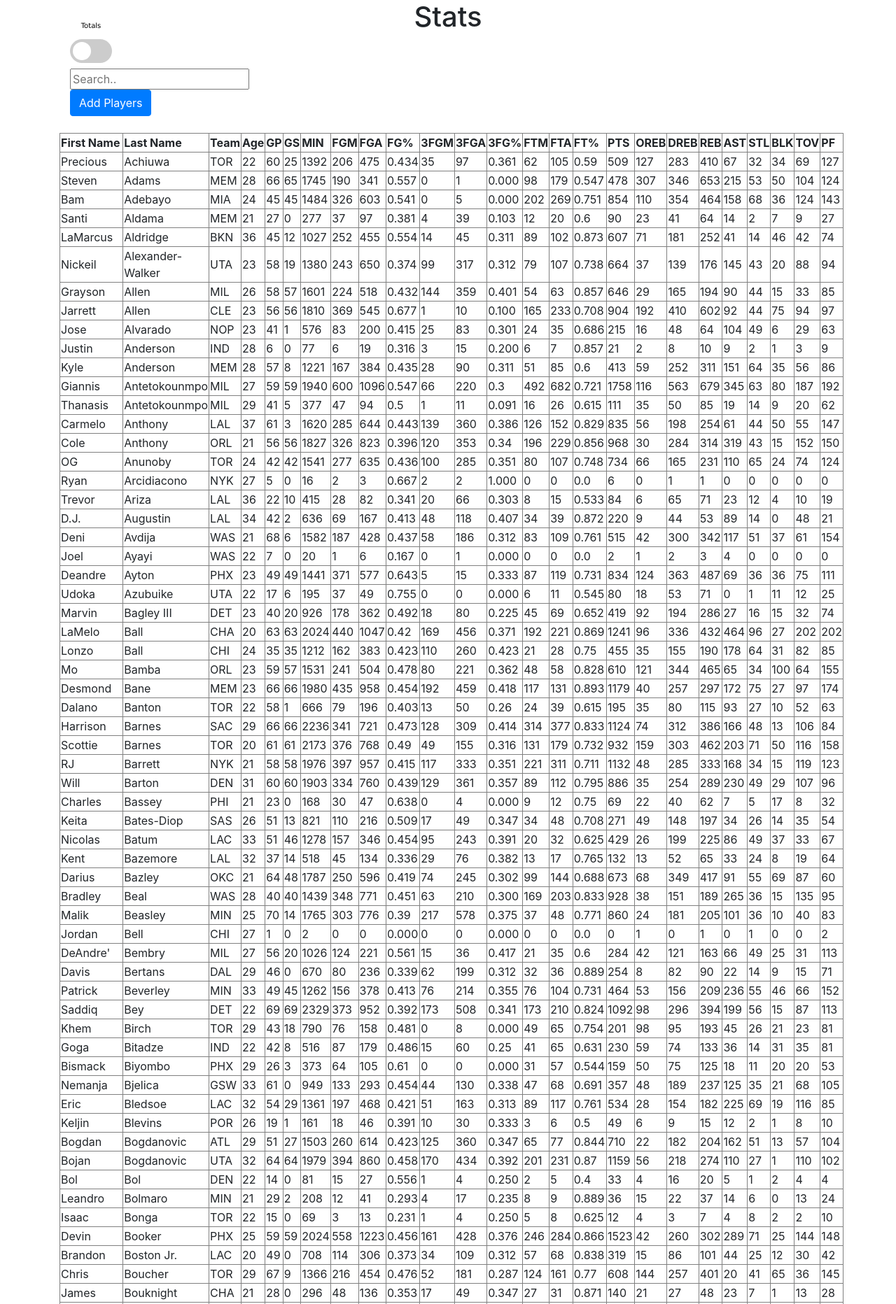
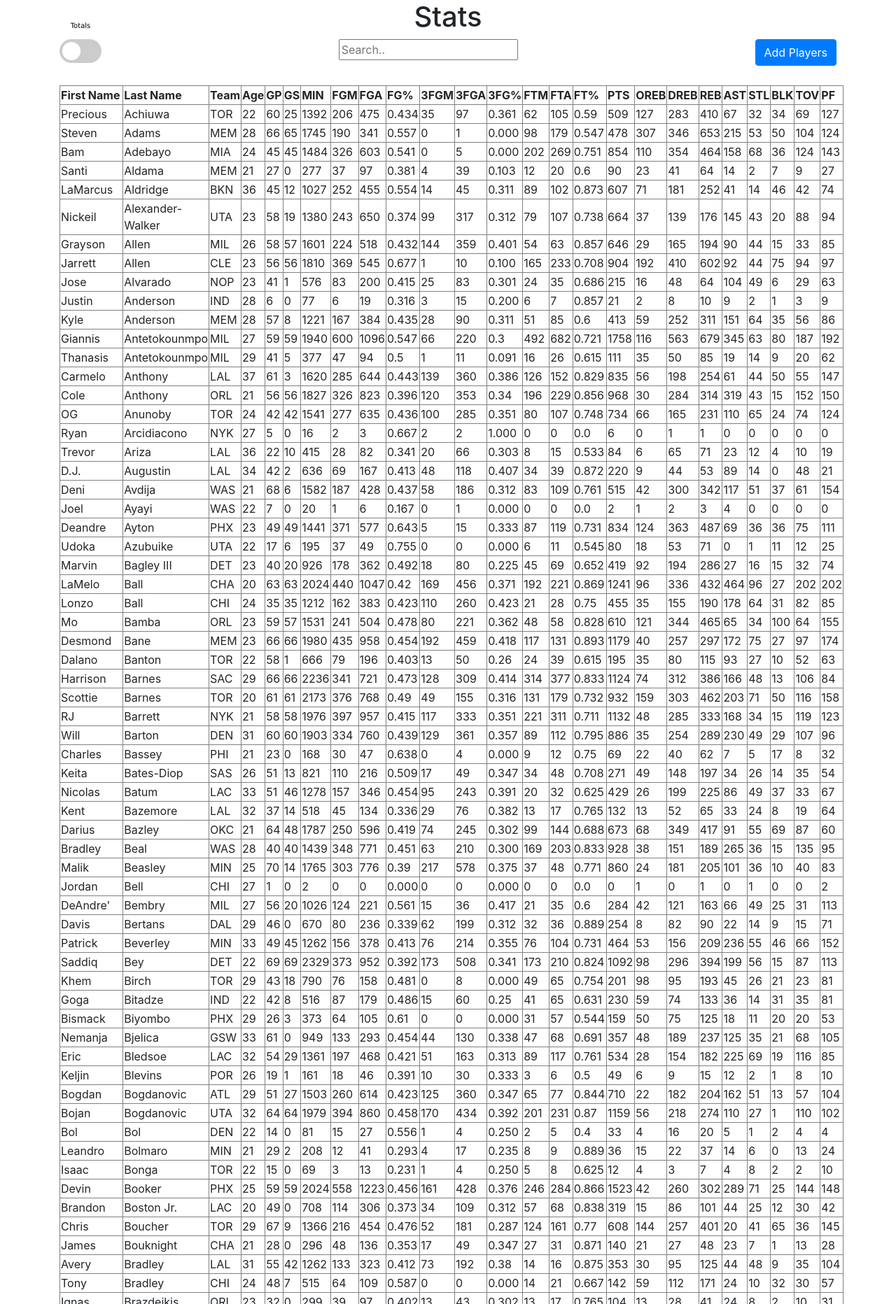
Before and after one commit to ianforrest11/flask_nba_website, a Flask app: page /stats in a window 1280 px wide. Shown: the part 56-1920 px from the top of the page at 70% size. Run offline with Flask 2, Linux system fonts and the light colour scheme; data comes from the database, SQL or seed files in the repository; both versions use the stored data as it was after the commit; parts of the project's set-up code (start-up, migrations or seed data) failed here and were passed over; some libraries are stand-ins or nearby versions.

Commit message:
fixed stat container layout

```diff
--- a/website/static/style.css
+++ b/website/static/style.css
@@ -92,8 +92,11 @@ input:checked + .slider .off
   border-radius: 50%;
 }
 
-#container{
+.container1 {
   width:100%;
+}
+
+.stat-control-container {
   display:flex;
   justify-content:space-between;
 }
--- a/website/templates/stats.html
+++ b/website/templates/stats.html
@@ -9,7 +9,8 @@
 <script src="https://ajax.googleapis.com/ajax/libs/jquery/2.1.1/jquery.min.js"></script>
 <script src="https://www.kryogenix.org/code/browser/sorttable/sorttable.js"></script>
 
-<div class="container">
+<div class="container1">
+  <div class="stat-control-container">
   <div class="left">
     <form>
     <label class="switch">
@@ -29,7 +30,7 @@
   <div class="center">
     <button type='submit' class='btn btn-primary'>Add Players</button>
   </div>
-
+</div>
 </div>
 <br>
 <div id="pg">
```
Also changed, not shown: test_database.db.
